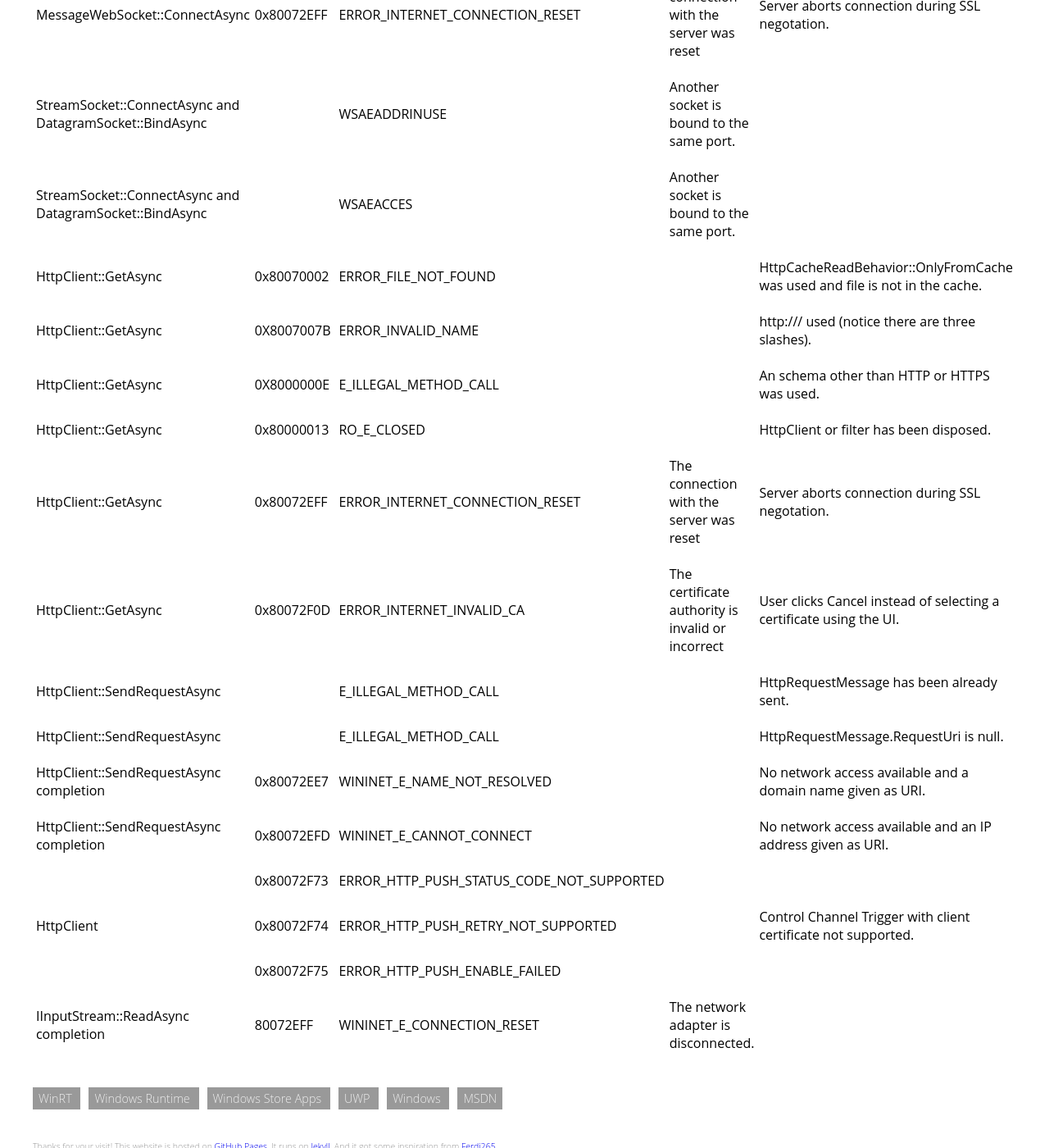
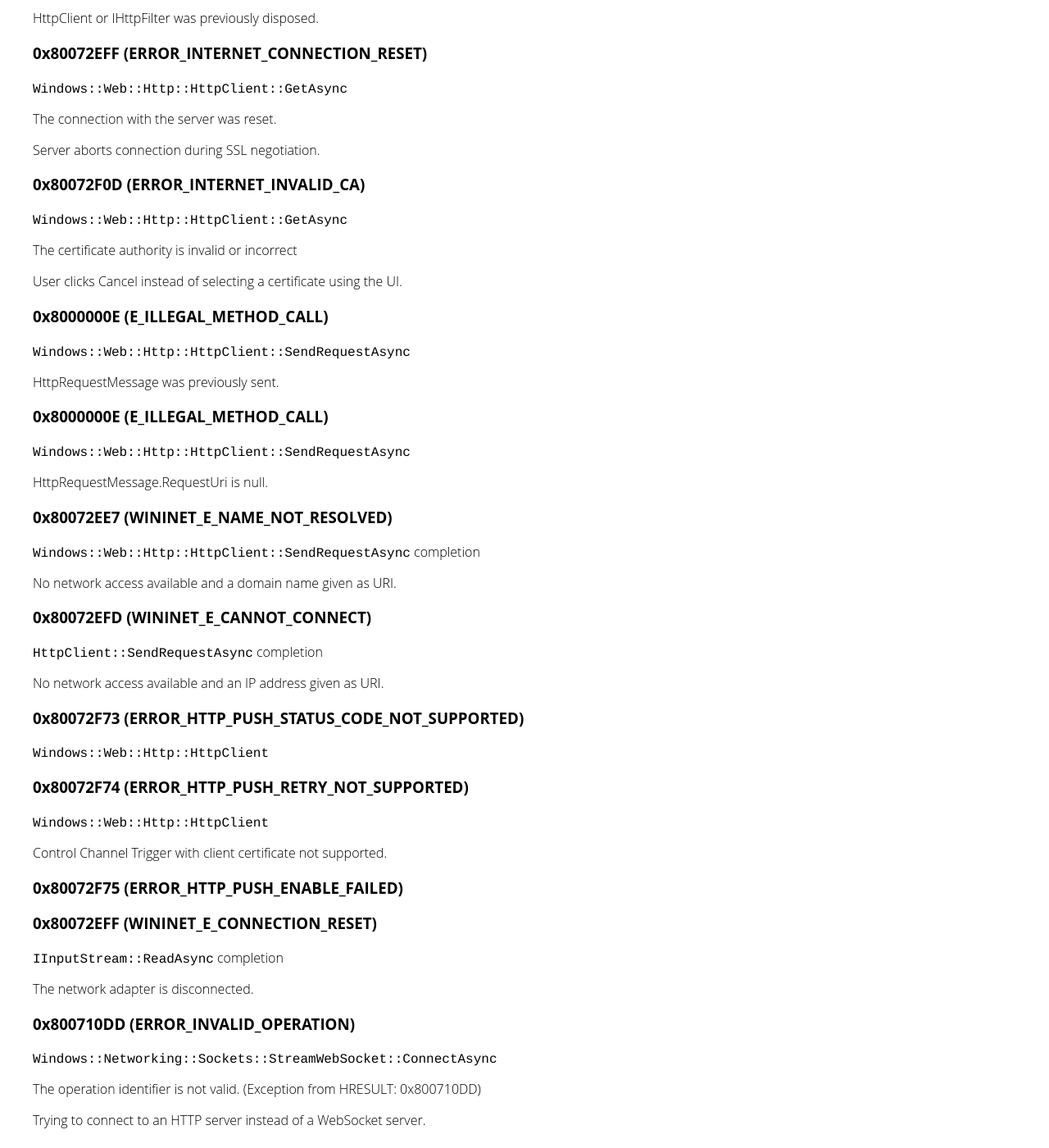
Before and after one commit to kiewic/kiewic.github.io, a Jekyll site: the page built from _posts/2015-08-16-windows-runtime-hresult-table.md, in a window 1280 px wide and 1400 px high, scrolled down 658 px. Shown: the whole window at 82% size. Built offline with Jekyll 4.4.1, drawn with Linux system fonts in a browser that asks for light colours; comment, search, counter and statistics services are not loaded; some of the changed text lies outside the part shown.

Commit message:
- Adding 0x8000000E and 0x80070565. - Converting table into list.

```diff
--- a/_posts/2015-08-16-windows-runtime-hresult-table.md
+++ b/_posts/2015-08-16-windows-runtime-hresult-table.md
@@ -6,31 +6,211 @@ tags: [WinRT, Windows Runtime, Windows Store Apps, UWP, Windows, MSDN]
 ---
 
 
-Break on *process creation* and *process exit*
-----------------------------------------------
 
-| StreamWebSocket::ConnectAsync | 0X800710DD |  | The operation identifier is not valid. (Exception from HRESULT: 0x800710DD) | Trying to connect to an HTTP server instead of a WebSocket server. |
-| StreamWebSocket::ConnectAsync | 0x80072F78 |  | The server returned an invalid or unrecognized response | Server aborts connection during SSL negotation. |
-| MessageWebSocket::ConnectAsync | 0x80072EFF | ERROR_INTERNET_CONNECTION_RESET | The connection with the server was reset | Server aborts connection during SSL negotation. |
-| StreamSocket::ConnectAsync and DatagramSocket::BindAsync |  | WSAEADDRINUSE | Another socket is bound to the same port. |  |
-| StreamSocket::ConnectAsync and DatagramSocket::BindAsync |  | WSAEACCES | Another socket is bound to the same port. |  |
-| HttpClient::GetAsync | 0x80070002 | ERROR_FILE_NOT_FOUND |  | HttpCacheReadBehavior::OnlyFromCache was used and file is not in the cache. |
-| HttpClient::GetAsync | 0X8007007B | ERROR_INVALID_NAME |  | http:/// used (notice there are three slashes). |
-| HttpClient::GetAsync | 0X8000000E | E_ILLEGAL_METHOD_CALL |  | An schema other than HTTP or HTTPS was used. |
-| HttpClient::GetAsync | 0x80000013 | RO_E_CLOSED |  | HttpClient or filter has been disposed. |
-| HttpClient::GetAsync | 0x80072EFF | ERROR_INTERNET_CONNECTION_RESET | The connection with the server was reset | Server aborts connection during SSL negotation. |
-| HttpClient::GetAsync | 0x80072F0D | ERROR_INTERNET_INVALID_CA | The certificate authority is invalid or incorrect | User clicks Cancel instead of selecting a certificate using the UI. |
-| HttpClient::SendRequestAsync |  | E_ILLEGAL_METHOD_CALL |  | HttpRequestMessage has been already sent. |
-| HttpClient::SendRequestAsync |  | E_ILLEGAL_METHOD_CALL |  | HttpRequestMessage.RequestUri is null. |
-| HttpClient::SendRequestAsync completion | 0x80072EE7 | WININET_E_NAME_NOT_RESOLVED |  | No network access available and a domain name given as URI. |
-| HttpClient::SendRequestAsync completion | 0x80072EFD | WININET_E_CANNOT_CONNECT |  | No network access available and an IP address given as URI. |
-|  | 0x80072F73 | ERROR_HTTP_PUSH_STATUS_CODE_NOT_SUPPORTED |  |  |
-| HttpClient | 0x80072F74 | ERROR_HTTP_PUSH_RETRY_NOT_SUPPORTED |  | Control Channel Trigger with client certificate not supported. |
-|  | 0x80072F75 | ERROR_HTTP_PUSH_ENABLE_FAILED |  |  |
-| IInputStream::ReadAsync completion | 80072EFF | WININET_E_CONNECTION_RESET | The network adapter is disconnected. |  |
+
+### 0x80070002 (ERROR_FILE_NOT_FOUND)
+
+`Windows::Web::Http::HttpClient::GetAsync`
+
+HttpCacheReadBehavior::OnlyFromCache was used and file is not in the cache.
 
 
 
 
 
+### 0X8007007B (ERROR_INVALID_NAME)
+
+`Windows::Web::Http::HttpClient::GetAsync`
+
+**http:///** used (notice there are three slashes).
+
+
+
+### 0X8000000E (E_ILLEGAL_METHOD_CALL)
+
+`Windows::Web::Http::HttpClient::GetAsync`
+
+An schema other than HTTP or HTTPS was used.
+
+
+
+
+
+### 0x80000013 (RO_E_CLOSED)
+
+`Windows::Web::Http::HttpClient::GetAsync`
+
+HttpClient or IHttpFilter was previously disposed.
+
+
+
+
+
+### 0x80072EFF (ERROR_INTERNET_CONNECTION_RESET)
+
+`Windows::Web::Http::HttpClient::GetAsync`
+
+The connection with the server was reset.
+
+Server aborts connection during SSL negotiation.
+
+
+
+
+
+### 0x80072F0D (ERROR_INTERNET_INVALID_CA)
+
+
+`Windows::Web::Http::HttpClient::GetAsync`
+
+The certificate authority is invalid or incorrect
+
+User clicks Cancel instead of selecting a certificate using the UI.
+
+
+
+
+### 0x8000000E (E_ILLEGAL_METHOD_CALL)
+
+`Windows::Web::Http::HttpClient::SendRequestAsync`
+
+HttpRequestMessage was previously sent.
+
+
+
+
+
+
+
+### 0x8000000E (E_ILLEGAL_METHOD_CALL)
+
+`Windows::Web::Http::HttpClient::SendRequestAsync`
+
+HttpRequestMessage.RequestUri is null.
+
+
+
+
+
+### 0x80072EE7 (WININET_E_NAME_NOT_RESOLVED)
+
+`Windows::Web::Http::HttpClient::SendRequestAsync` completion
+
+No network access available and a domain name given as URI.
+
+
+
+
+
+### 0x80072EFD (WININET_E_CANNOT_CONNECT)
+
+`HttpClient::SendRequestAsync` completion
+
+No network access available and an IP address given as URI.
+
+
+
+### 0x80072F73 (ERROR_HTTP_PUSH_STATUS_CODE_NOT_SUPPORTED)
+
+`Windows::Web::Http::HttpClient`
+
+
+
+
+
+
+### 0x80072F74 (ERROR_HTTP_PUSH_RETRY_NOT_SUPPORTED)
+
+`Windows::Web::Http::HttpClient`
+
+Control Channel Trigger with client certificate not supported.
+
+
+
+
+### 0x80072F75 (ERROR_HTTP_PUSH_ENABLE_FAILED)
+
+
+
+
+
+
+### 0x80072EFF (WININET_E_CONNECTION_RESET)
+
+`IInputStream::ReadAsync` completion
+
+The network adapter is disconnected.
+
+
+
+
+### 0x800710DD (ERROR_INVALID_OPERATION)
+
+`Windows::Networking::Sockets::StreamWebSocket::ConnectAsync`
+
+The operation identifier is not valid. (Exception from HRESULT: 0x800710DD)
+
+Trying to connect to an HTTP server instead of a WebSocket server.
+
+
+### 0x80072F78 (ERROR_HTTP_INVALID_SERVER_RESPONSE)
+
+`Windows::Networking::Sockets::StreamWebSocket::ConnectAsync`
+
+The server returned an invalid or unrecognised response.
+
+Server aborts connection during SSL negotiation.
+
+
+### 0x80072EFF (ERROR_INTERNET_CONNECTION_RESET)
+
+`Windows::Networking::Sockets::MessageWebSocket::ConnectAsync`
+
+The connection with the server was reset.
+
+Server aborts connection during SSL negotation.
+
+
+
+
+
+### 0x80072740 (WSAEADDRINUSE)
+
+`Windows::Networking::Sockets::StreamSocket::ConnectAsync` and `Windows::Networking::Sockets::DatagramSocket::BindAsync`
+
+Only one usage of each socket address (protocol/network address/port) is normally permitted. (Exception from HRESULT: 0x80072740)
+
+Another socket is bound to the same port.
+
+
+
+
+### 0x8007271D (WSAEACCES)
+
+`Windows::Networking::Sockets::StreamSocket::ConnectAsync` and `Windows::Networking::Sockets::DatagramSocket::BindAsync`
+
+Another socket is bound to the same port.
+
+
+
+
+
+### 0x8000000E (E_ILLEGAL_METHOD_CALL)
+
+`Windows::Networking::BackgroundTransfer::BackgroundTransferGroup`
+
+50 BackgroundTransferGroup entries limit reached.
+
+
+
+### 0x80070565 (ERROR_TOO_MANY_SECRETS)
+
+`Windows::Networking::BackgroundTransfer`
+
+The maximum number of secrets that may be stored in a single system has been exceeded.
+
+[StackOverflow](http://stackoverflow.com/questions/27178552/passwordcredential-backgroundtransfer)
+
+
+
 [msdn_json]: https://msdn.microsoft.com/en-us/library/windows/apps/xaml/hh770289.aspx
```
